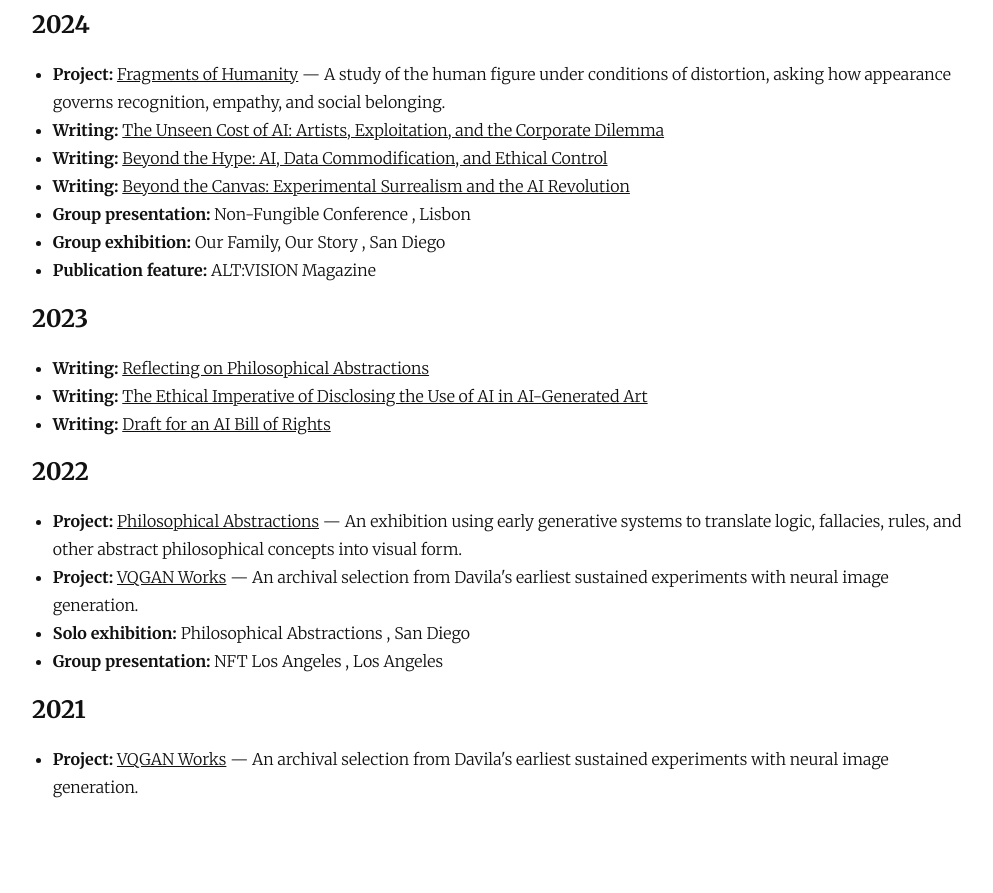
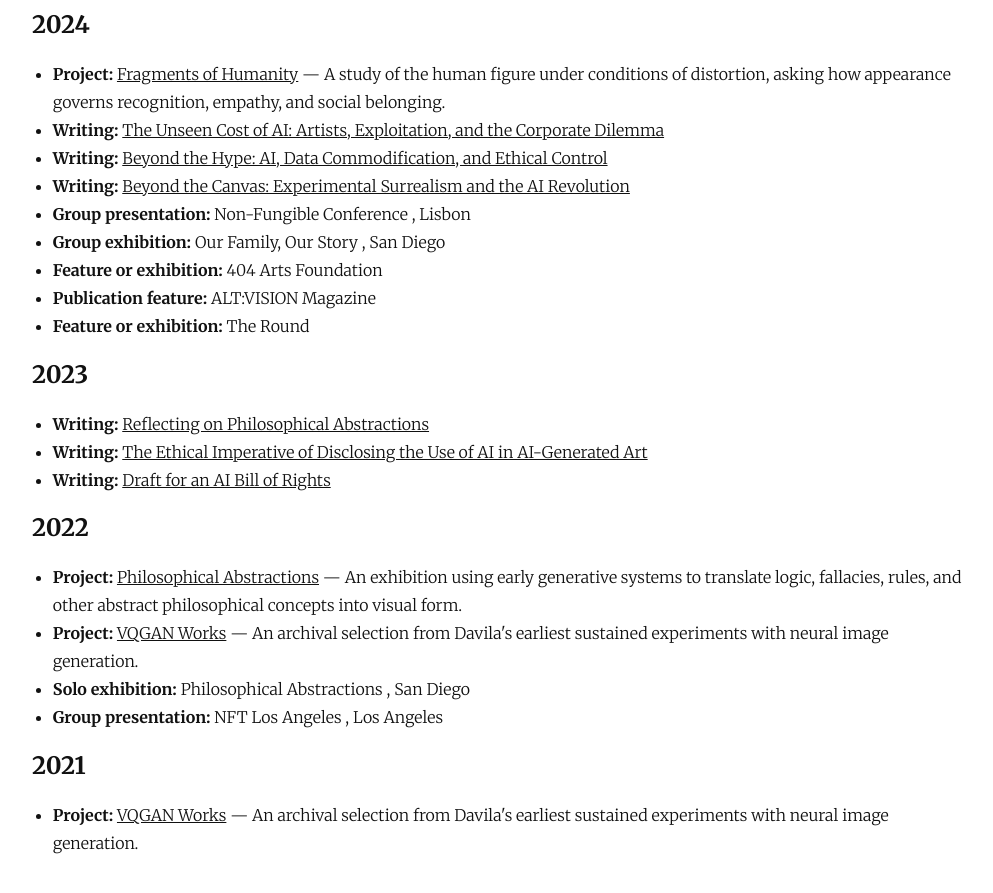
Before and after one commit to JLD-Ai/joshdavila.github.io, a Jekyll site: the page built from timeline.md, in a window 1280 px wide and 900 px high, scrolled down 794 px. Shown: the top 893 px of the window, without its empty margins (143-1136 px from the left). Built offline with Jekyll 4.4.1, drawn with Linux system fonts in a browser that asks for light colours.

Commit message:
Update timeline.md

```diff
--- a/timeline.md
+++ b/timeline.md
@@ -43,7 +43,7 @@
 
   {% for exhibition in site.data.exhibitions %}
     {% assign exhibition_year = exhibition.year | append: "" %}
-    {% if exhibition.public and exhibition_year == year %}
+    {% if exhibition_year == year %}
       <li>
         <strong>{{ exhibition.event_type | capitalize }}:</strong>
         {{ exhibition.title }}
```
